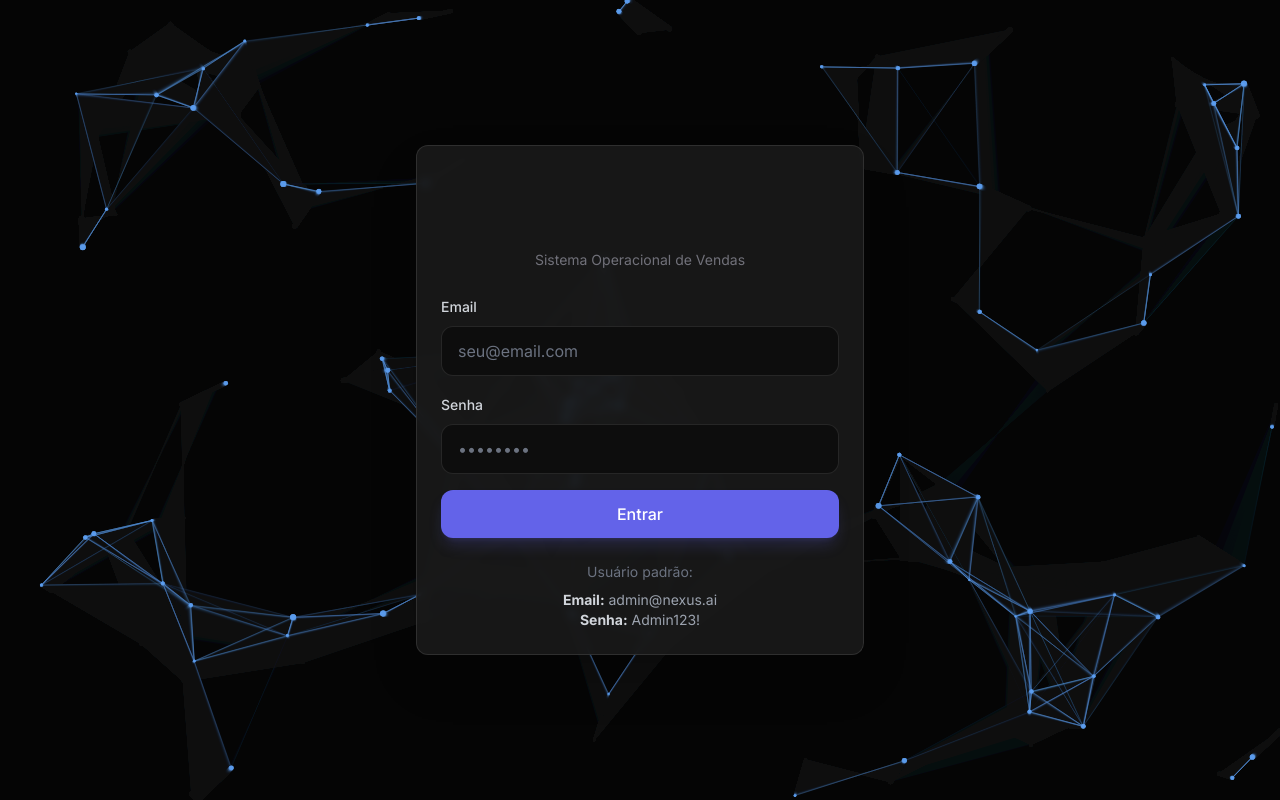
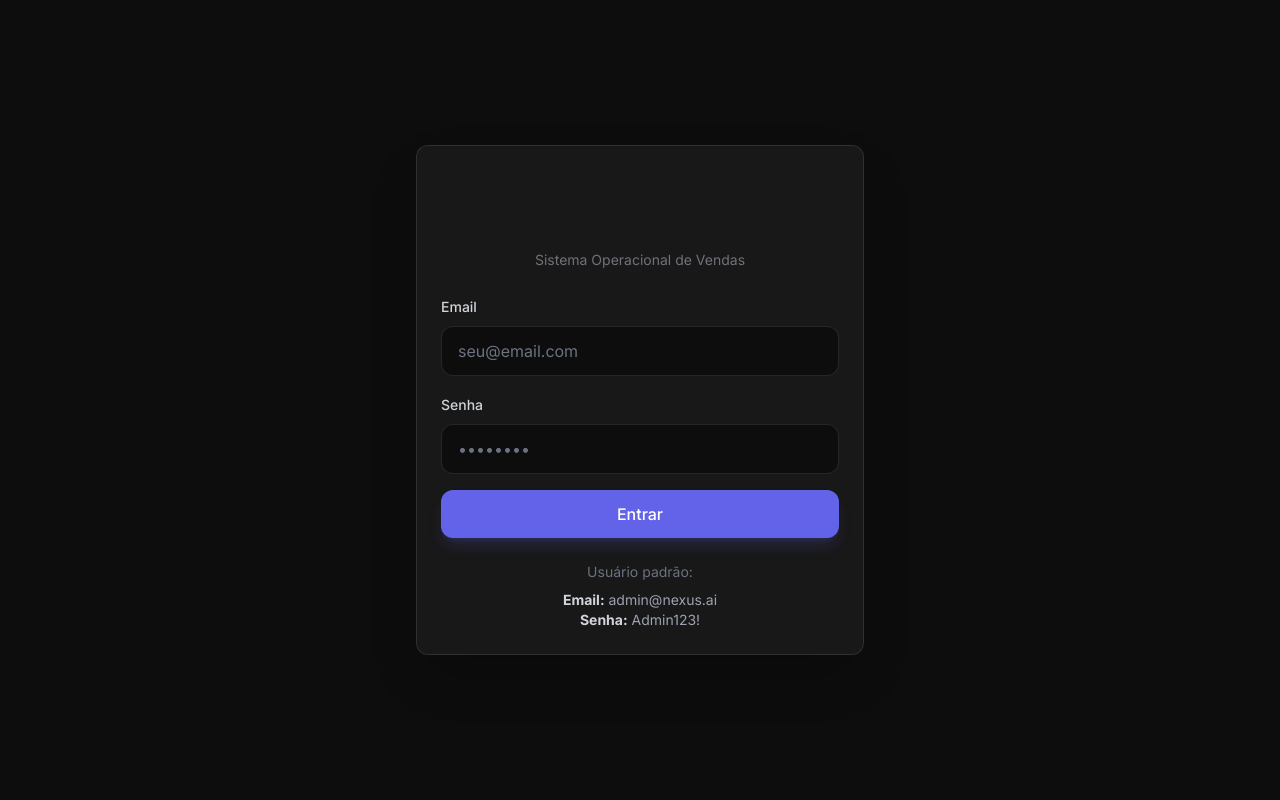
Before and after one commit to N8Nexus-ai/product, a Next.js app in the folder Product Nexus/dashboard/: page /login in a window 1280 px wide. Built offline with nearby package versions, Linux system fonts and the light colour scheme.

Commit message:
fix: Restore sidebar visibility with correct z-index
- Set AnimatedBackground z-index to -10
- Wrap Sidebar with z-20 container
- Fix layering: background < content < sidebar

```diff
--- a/Product Nexus/dashboard/app/dashboard/layout.tsx
+++ b/Product Nexus/dashboard/app/dashboard/layout.tsx
@@ -9,7 +9,9 @@ export default function DashboardLayout({
   return (
     <div className="flex h-screen overflow-hidden bg-[#0D0D0D] relative">
       <AnimatedBackground />
-      <Sidebar />
+      <div className="relative z-20">
+        <Sidebar />
+      </div>
       <main className="flex-1 overflow-y-auto relative z-10">
         {children}
       </main>
--- a/Product Nexus/dashboard/components/animated-background.tsx
+++ b/Product Nexus/dashboard/components/animated-background.tsx
@@ -106,7 +106,7 @@ export function AnimatedBackground() {
   return (
     <canvas
       ref={canvasRef}
-      className="fixed inset-0 pointer-events-none z-0"
+      className="fixed inset-0 pointer-events-none -z-10"
       style={{ background: '#0D0D0D' }}
     />
   )
```
